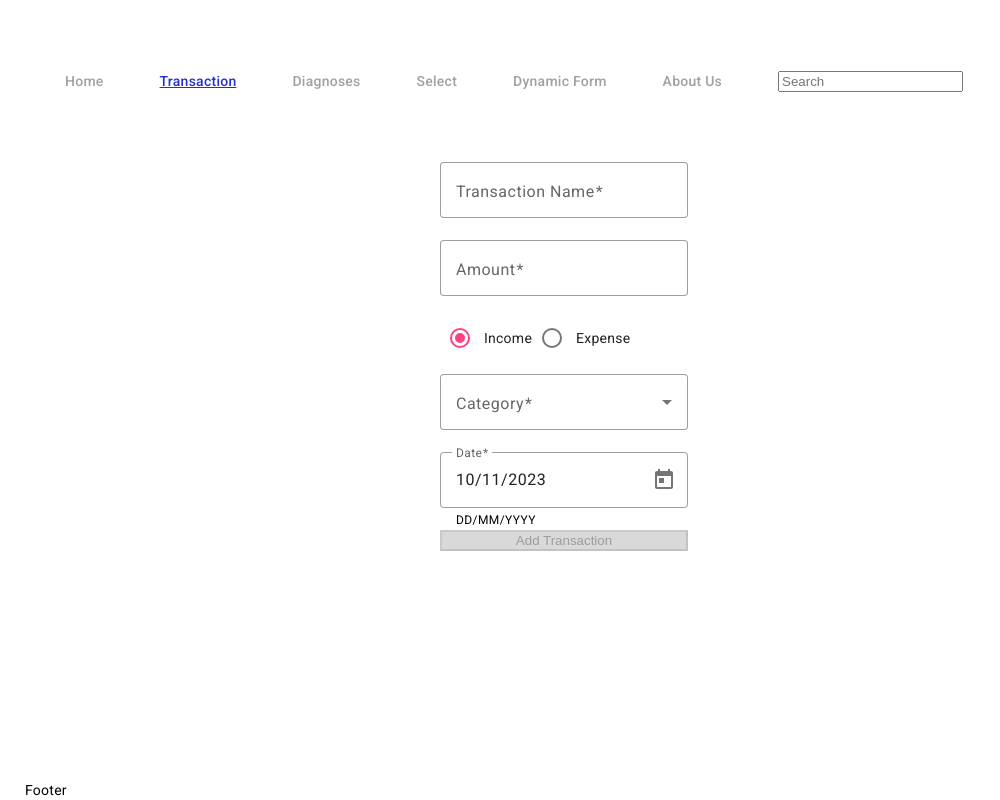
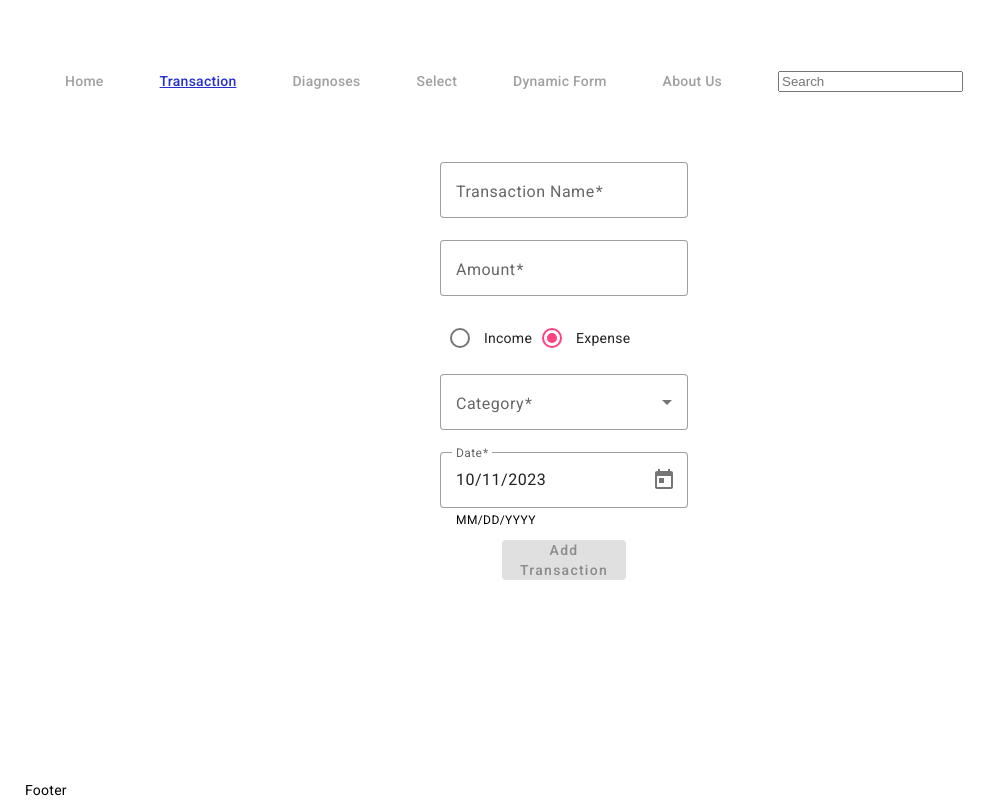
Before and after one commit to Danets/dinamic-form, an Angular app: page /transaction in a window 1280 px wide. Shown: the whole page, without its empty margins (0-1000 px from the left). Built offline with nearby package versions, Linux system fonts and the light colour scheme.

Commit message:
Validation has been added for TransactionFormComponent

```diff
--- a/src/app/pages/transaction/transaction-form/transaction-form.component.html
+++ b/src/app/pages/transaction/transaction-form/transaction-form.component.html
@@ -2,11 +2,23 @@
   <mat-form-field appearance="outline">
     <mat-label>Transaction Name</mat-label>
     <input matInput formControlName="name" required />
+
+    <ng-container *ngIf="transactionForm.controls.name as name">
+      <mat-error *ngIf="name.touched && name.hasError('required')">
+        name is <strong>required</strong>
+      </mat-error>
+    </ng-container>
   </mat-form-field>
 
   <mat-form-field appearance="outline">
     <mat-label>Amount</mat-label>
     <input matInput formControlName="amount" type="number" required />
+
+    <ng-container *ngIf="transactionForm.controls.amount as amount">
+      <mat-error *ngIf="amount.touched && amount.hasError('required')">
+        amount is <strong>required</strong>
+      </mat-error>
+    </ng-container>
   </mat-form-field>
 
   <div class="form-field mat-mdc-form-field">
@@ -23,12 +35,18 @@
         {{ category }}
       </mat-option>
     </mat-select>
+
+    <ng-container *ngIf="transactionForm.controls.category as category">
+      <mat-error *ngIf="category.touched && category.hasError('required')">
+        category is <strong>required</strong>
+      </mat-error>
+    </ng-container>
   </mat-form-field>
 
   <mat-form-field appearance="outline">
     <mat-label>Date</mat-label>
     <input matInput formControlName="date" [matDatepicker]="date" />
-    <mat-hint>DD/MM/YYYY</mat-hint>
+    <mat-hint>MM/DD/YYYY</mat-hint>
     <mat-datepicker-toggle matIconSuffix [for]="date"></mat-datepicker-toggle>
     <mat-datepicker #date></mat-datepicker>
   </mat-form-field>
@@ -38,6 +56,7 @@
     color="primary"
     type="submit"
     [disabled]="!transactionForm.valid"
+    class="btn-submit"
   >
     Add Transaction
   </button>
--- a/src/app/pages/transaction/transaction-form/transaction-form.component.scss
+++ b/src/app/pages/transaction/transaction-form/transaction-form.component.scss
@@ -12,3 +12,9 @@ form {
 .form-field {
   margin-bottom: 16px;
 }
+
+.btn-submit {
+  width: 50%;
+  margin: 10px auto;
+  padding: 20px;
+}
--- a/src/app/pages/transaction/transaction-form/transaction-form.component.ts
+++ b/src/app/pages/transaction/transaction-form/transaction-form.component.ts
@@ -18,6 +18,7 @@ import { MatSelectModule } from '@angular/material/select';
 import { MatInputModule } from '@angular/material/input';
 import { MatRadioModule } from '@angular/material/radio';
 import { MatDatepickerModule } from '@angular/material/datepicker';
+import { MatButtonModule } from '@angular/material/button';
 import { MatNativeDateModule } from '@angular/material/core';
 
 import { TransactionService } from '../transaction.service';
@@ -34,6 +35,7 @@ import { Transaction } from 'src/app/models/transaction';
     MatSelectModule,
     MatRadioModule,
     MatDatepickerModule,
+    MatButtonModule,
     MatNativeDateModule,
   ],
   changeDetection: ChangeDetectionStrategy.OnPush,
@@ -60,7 +62,7 @@ export class TransactionFormComponent implements OnInit {
         Validators.required,
         Validators.min(0.01),
       ]),
-      type: this.fb.nonNullable.control('income', Validators.required),
+      type: this.fb.nonNullable.control('expense'),
       category: this.fb.nonNullable.control('', Validators.required),
       date: [new Date().toISOString().slice(0, 10), Validators.required],
     });
@@ -76,10 +78,6 @@ export class TransactionFormComponent implements OnInit {
       };
       this.transactionService.addTransaction(transaction);
       this.formdir.resetForm({});
-      // this.transactionForm.reset({
-      //   type: 'income',
-      //   date: new Date().toISOString().slice(0, 10),
-      // });
     }
   }
 }
```
